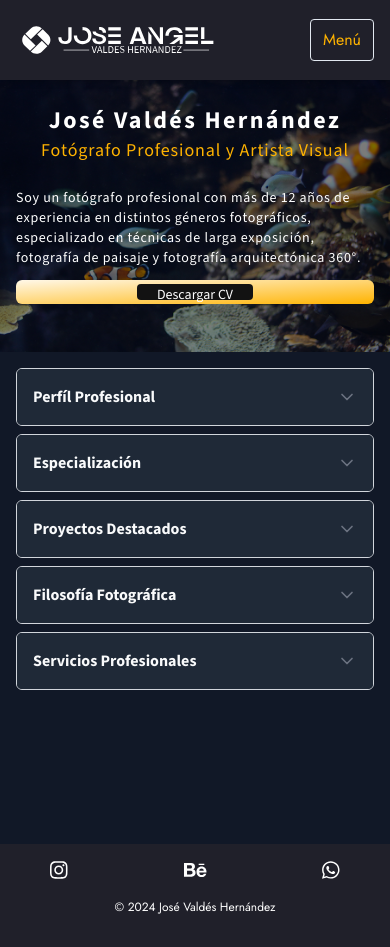
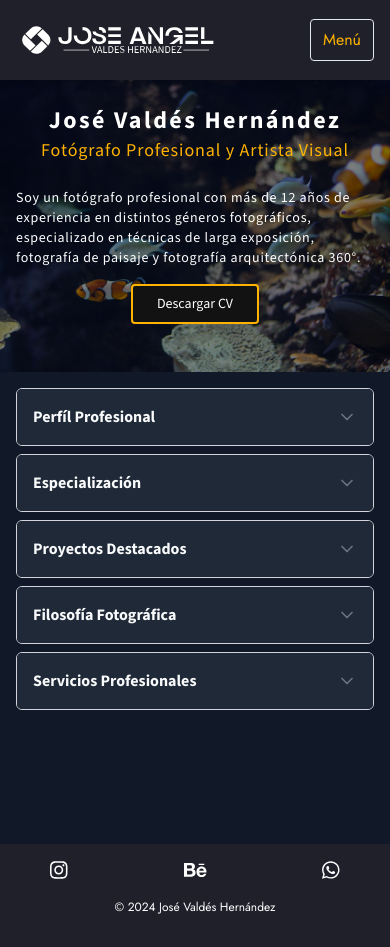
Before and after one commit to Pepeoawvh/PortfolioJoseAngelVH, a Next.js app: page /portphoto/aboutphoto in a window 390 px wide. Built offline with nearby package versions, Linux system fonts and the light colour scheme; what tailwindcss-animated would draw is missing.

Commit message:
porphoto visual fixes update

```diff
--- a/src/app/components/CarruselCircular.jsx
+++ b/src/app/components/CarruselCircular.jsx
@@ -36,7 +36,7 @@ const CarruselCircular = () => {
   }, []);
 
   return (
-    <div className="w-full max-w-7xl mx-auto relative group p-4 bg-white rounded mt-4">
+    <div className="w-full max-w-7xl mx-auto relative group p-12 bg-white rounded mt-4">
       <div className="relative aspect-[3/4] sm:aspect-video md:aspect-[16/9] rounded shadow  lg:aspect-[21/9] overflow-hidden bg-[#191923] opacity-95">
         <Image
           src={images[index]}
@@ -48,7 +48,7 @@ const CarruselCircular = () => {
                  (max-width: 768px) 100vw,
                  (max-width: 1024px) 100vw,
                  100vw"
-          className="object-cover object-center transition-opacity duration-1500 ease-in-out"
+          className="object-cover object-center transition-opacity shadow-md duration-1500 ease-in-out"
         />
 
         {/* Efecto de overlay para transiciones */}
--- a/src/app/components/HeaderPhoto.jsx
+++ b/src/app/components/HeaderPhoto.jsx
@@ -52,15 +52,15 @@ const HeaderPhoto = () => {
         <p className="text-sm mx-auto text-left" style={{ letterSpacing: "0.05em" }}>
           Soy un fotógrafo profesional con más de 12 años de experiencia en distintos géneros fotográficos, especializado en técnicas de larga exposición, fotografía de paisaje y fotografía arquitectónica 360°.
         </p>
+        <div className="grid justify-items-center md:justify-items-start grid-cols-1 md:grid-cols-2 gap-4 mt-4">
   <a
     href="/docs/JVCVPH25.pdf"
     download="JVCVPH25.pdf"
-          className="grid justify-items-center px-1 h-6 py-1 sm:w-fit rounded-md bg-gradient-to-br from-[#fff8e9] to-[#FFB300] hover:bg-slate-800 text-white mt-3"
+    className="inline-block px-6 py-2 text-sm font-medium text-white bg-[#121212] border-2 border-[#FFB300] rounded- transition-all rounded duration-300 hover:bg-[#FFB300] hover:text-black"
   >
-          <span className="grid h-4 text-[14px] items-center text-center bg-[#121212] hover:bg-slate-800 rounded px-5 z-50">
     Descargar CV
-          </span>
   </a>
+</div>
       </section>
       <div className="absolute inset-0 bg-black opacity-50 z-1"></div>
     </header>
--- a/src/app/components/NavbarPhoto.jsx
+++ b/src/app/components/NavbarPhoto.jsx
@@ -22,6 +22,12 @@ const NavbarWeb = ({ activeSection, setActiveSection }) => {
   const [navbarOpen, setNavbarOpen] = useState(false);
   const navRef = useRef(null);
 
+  // Esta función manejará tanto la navegación como el cierre del menú
+  const handleNavigation = (path) => {
+    setActiveSection(path);
+    setNavbarOpen(false);
+  };
+
   useEffect(() => {
     const handleOutsideClick = (event) => {
       if (navRef.current && !navRef.current.contains(event.target)) {
@@ -33,6 +39,7 @@ const NavbarWeb = ({ activeSection, setActiveSection }) => {
       document.removeEventListener("click", handleOutsideClick);
     };
   }, []);
+
   return (
     <div
       ref={navRef}
@@ -54,7 +61,7 @@ const NavbarWeb = ({ activeSection, setActiveSection }) => {
           {!navbarOpen ? (
             <button
               onClick={() => setNavbarOpen(true)}
-              className="flex items-center px-3 py-2 border rounded text-[#FFB300] hover:text-[#f7d78d] border-slate-200 hover:border-white"
+              className="flex items-center  px-3 py-2 border rounded text-[#FFB300] hover:text-[#f7d78d] border-slate-200 hover:border-white"
             >
               Menú
             </button>
@@ -72,13 +79,13 @@ const NavbarWeb = ({ activeSection, setActiveSection }) => {
           {navLinks
             .filter((link) => link.path !== activeSection)
             .map((link, index) => (
-              <Link key={index} href={link.path}>
-                <button
-                  onClick={() => setActiveSection(link.path)}
+              <Link
+                key={index}
+                href={link.path}
+                onClick={() => handleNavigation(link.path)}
                 className="hover:bg-[#FFB300] hover:text-white text-shadow-md transition-colors rounded px-3 py-2"
               >
                 {link.title}
-                </button>
               </Link>
             ))}
         </div>
@@ -93,17 +100,13 @@ const NavbarWeb = ({ activeSection, setActiveSection }) => {
           {navLinks
             .filter((link) => link.path !== activeSection)
             .map((link, index) => (
-              <li key={index}>
-                <Link href={link.path}>
-                  <button
-                    onClick={() => {
-                      setActiveSection(link.path);
-                      setNavbarOpen(false);
-                    }}
-                    className="hover:bg-[#FFB300] text-shadow-md transition-colors rounded-full px-3 py-2"
+              <li key={index} className="w-4/5 md:w-full text-center">
+                <Link
+                  href={link.path}
+                  onClick={() => handleNavigation(link.path)}
+                  className="block hover:bg-[#FFB300] text-[#FFB300] hover:text-white text-shadow-md transition-colors rounded-full px-3 py-2"
                 >
                   {link.title}
-                  </button>
                 </Link>
               </li>
             ))}
--- a/src/app/portphoto/contactphoto/page.jsx
+++ b/src/app/portphoto/contactphoto/page.jsx
@@ -17,7 +17,7 @@ const ContactPhoto = () => {
           <p className="text-sm mx-auto text-left">
             Estoy disponible para colaborar en proyectos fotográficos,
             tanto comerciales como artísticos. Contáctame para discutir
-            tus ideas y crear algo extraordinario juntos.
+            tus ideas.
           </p>
         </section>
       </header>
--- a/src/app/portphoto/page.jsx
+++ b/src/app/portphoto/page.jsx
@@ -15,22 +15,14 @@ const PortPhoto = () => {
 
   return (
     <div className={`flex flex-col min-h-screen`}>
-      <header className="text-center py-4 mt-20 bg-gray-800 text-white">
-        <h1>Hola, Gracias por visitar mi portafolio personal</h1>
+      <header className="text-center  mt-20 bg-gray-800 text-white">
       </header>
 
       <main className="flex-grow">
         <div className="flex justify-center py-4">
           <CarruselCircular />
         </div>
-        <section className={`text-center px-4 md:px-12 py-4`}>
-          <h2>
-            Soy Fotógrafo profesional y desarrollador web. Aquí exhíbo mi trabajo personal y mis intereses en torno a la fotografía,
-          </h2>
-          <h2>
-            contáctame si quieres comentar o hablar sobre algún tema o proyecto.
-          </h2>
-        </section>
+
         <section className="relative bg-gray-800 grid grid-cols-1 md:grid-cols-3 justify-items-center gap-4 px-4 md:px-12 py-4 text-[#FFB300]">
           <button
             className="border-2 border-[#FFB300] h-10 w-1/2 rounded transition-all duration-300 text-shadow-md hover:w-4/5 hover:text-xl"
```
Also changed, not shown: 1 other file (tests, documents, lock files or other folders). Lines whose indentation alone changed are shown as unchanged.
